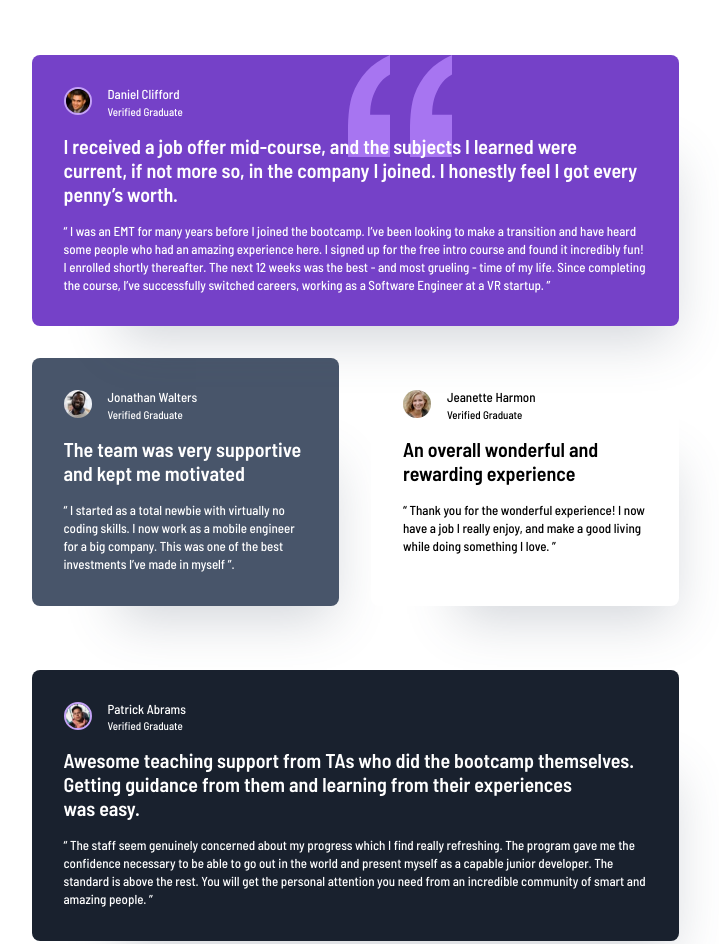
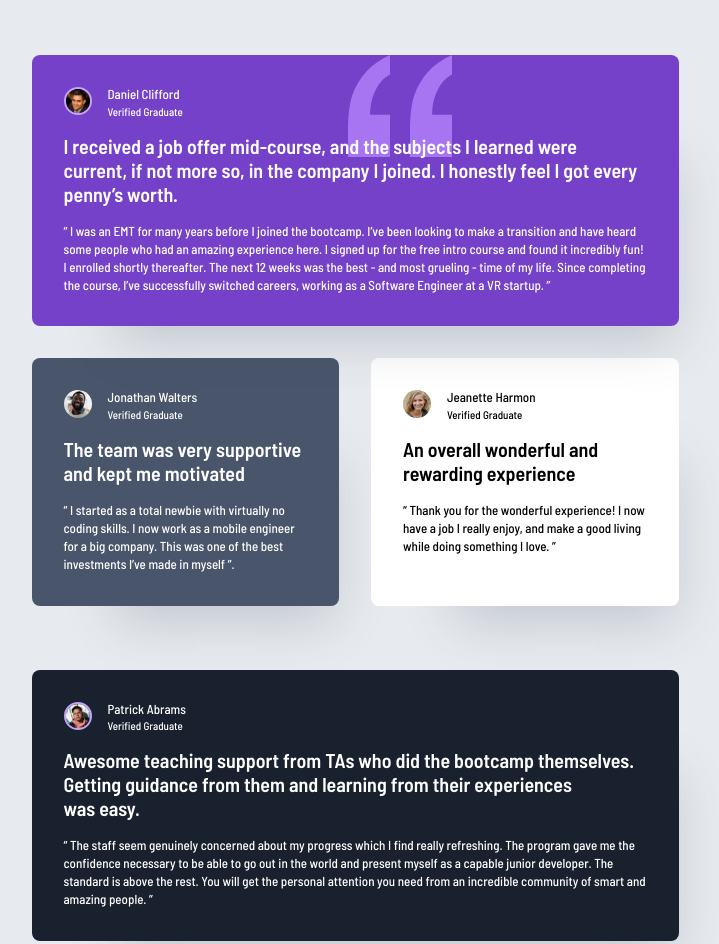
Before and after one commit to psegarel/fem-testimonials-grid, a plain HTML site: page index.html in a window 1280 px wide. Shown: the top 944 px of the page, without its empty margins (285-1004 px from the left). Drawn offline with Linux system fonts and the light colour scheme.

Commit message:
body background color

```diff
--- a/styles.css
+++ b/styles.css
@@ -64,6 +64,7 @@ body {
   justify-content: center;
   width: 100vw;
   height: 2113px;
+  background-color: var(--clr-grey-100);
 }
 
 main {
```
